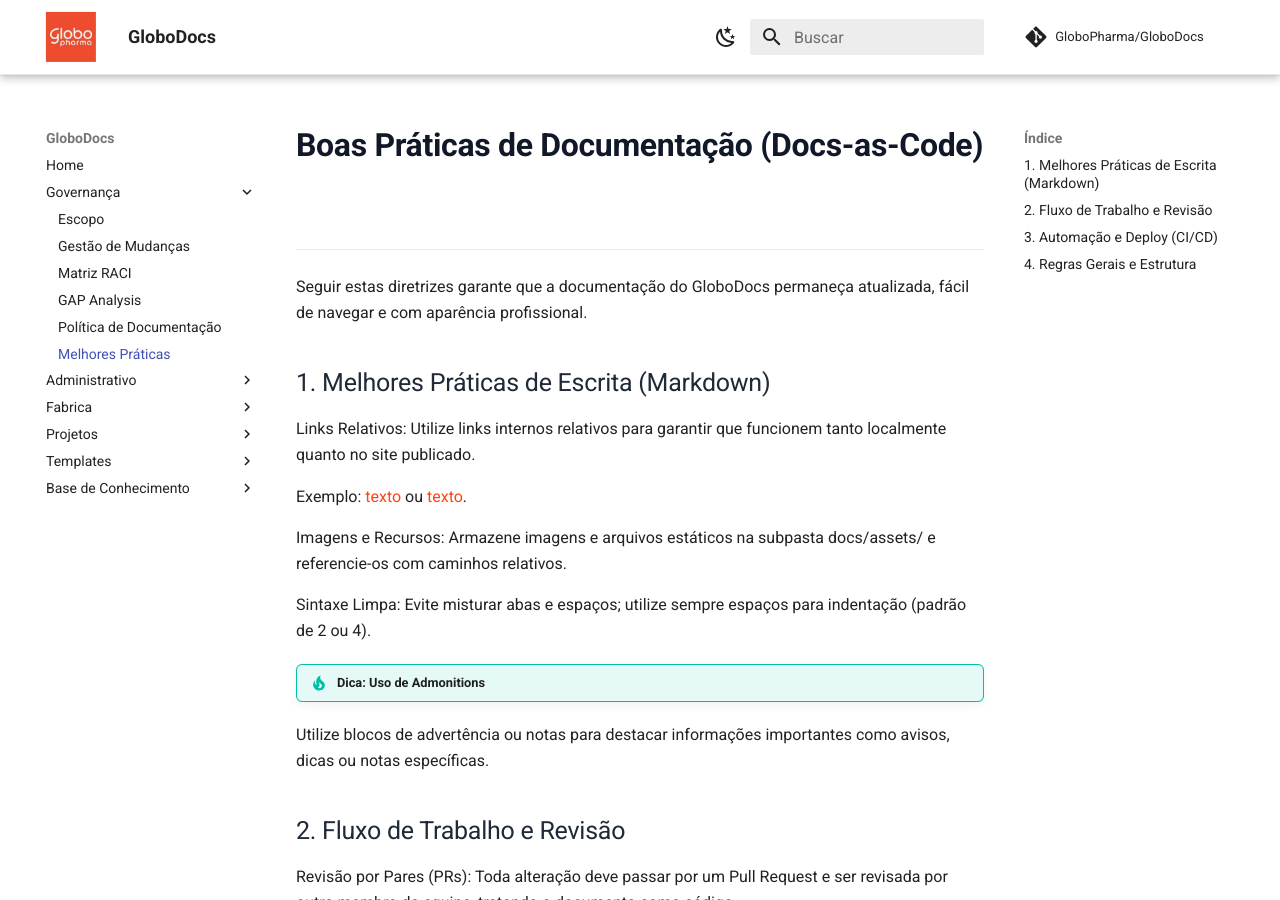
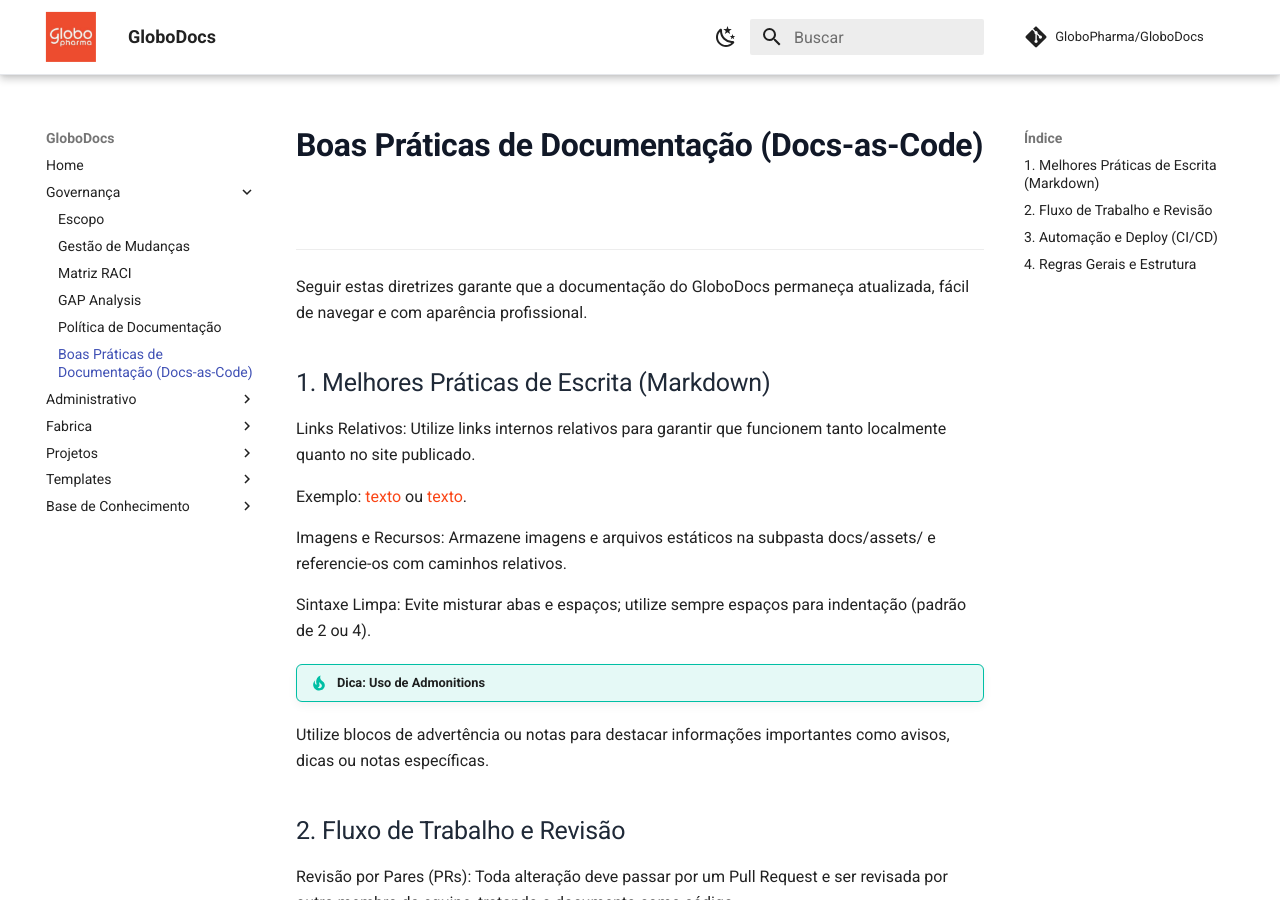
Before and after one commit to GloboPharma/GloboDocs, an MkDocs documentation site: the page built from docs/governanca/melhores-praticas.md, in a window 1280 px wide and 900 px high. Built offline with MkDocs 1.6.1 and Material for MkDocs 9.7.7, drawn with Linux system fonts in a browser that asks for light colours; comment, search, counter and statistics services are not loaded.

Commit message:
Update mkdocs.yml

```diff
--- a/mkdocs.yml
+++ b/mkdocs.yml
@@ -67,7 +67,7 @@ nav:
       - Matriz RACI: governanca/matriz-raci.md
       - GAP Analysis: governanca/gap-analysis.md
       - Política de Documentação: governanca/politica-de-documentacao.md
-      - Melhores Práticas: governanca/melhores-praticas.md
+      - Boas Práticas de Documentação (Docs-as-Code): governanca/melhores-praticas.md
 
   - Administrativo:
 
```
